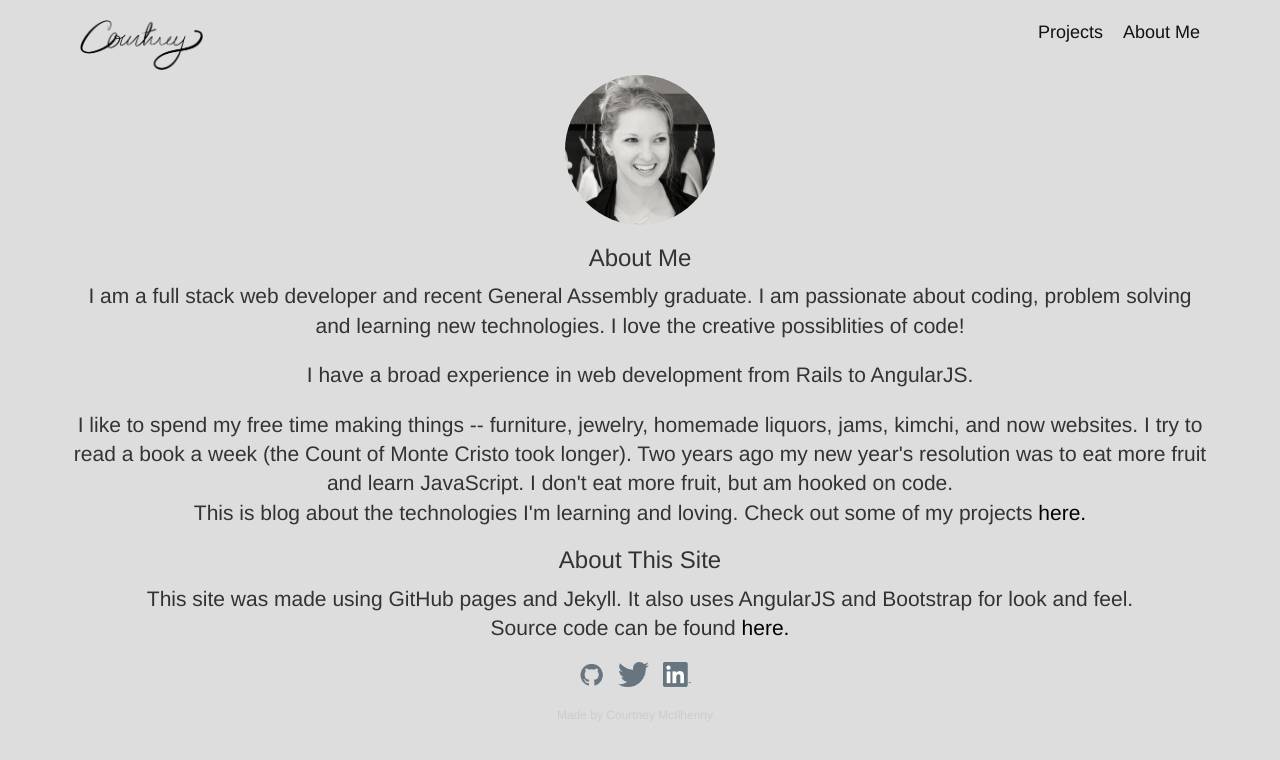
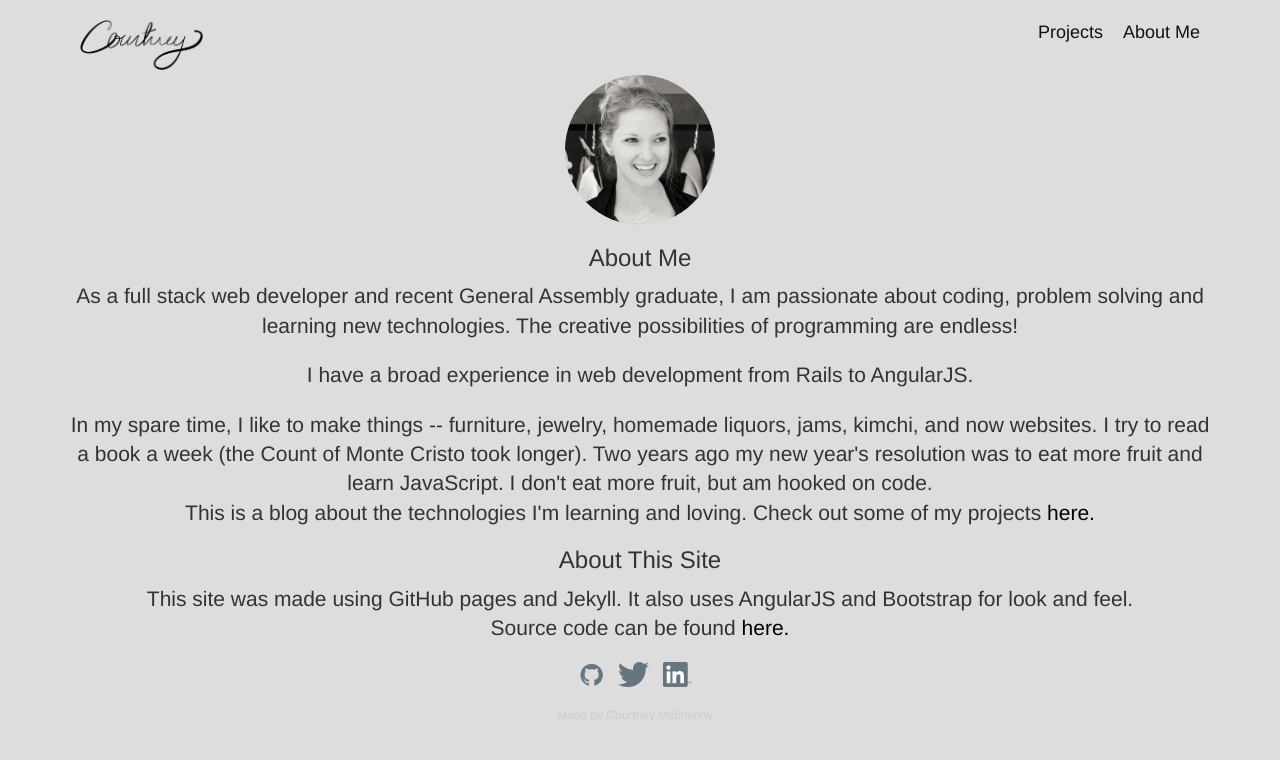
Before and after one commit to cmcilhenny/cmcilhenny.github.io, a Jekyll site: the page built from about.html, in a window 1280 px wide. Shown: the top 760 px of the page. Built offline with Jekyll 4.4.1, drawn with Linux system fonts in a browser that asks for light colours; nearby versions of some CDN libraries.

Commit message:
altering language in about me.

```diff
--- a/about.html
+++ b/about.html
@@ -6,11 +6,11 @@
 
 <img src="/images/headshot.jpg" class="img-circle center-block">
 <h3 class="text-center">About Me</h3>
-<p class="lead text-center">I am a full stack web developer and recent General Assembly graduate. I am passionate about coding, problem solving and learning new technologies. I love the creative possiblities of code!</p>
+<p class="lead text-center">As a full stack web developer and recent General Assembly graduate, I am passionate about coding, problem solving and learning new technologies. The creative possibilities of programming are endless!</p>
 
 <p class="lead text-center">I have a broad experience in web development from Rails to AngularJS. </p>
 
-<p class="lead text-center">I like to spend my free time making things -- furniture, jewelry, homemade liquors, jams, kimchi, and now websites. I try to read a book a week (the Count of Monte Cristo took longer). Two years ago my new year's resolution was to eat more fruit and learn JavaScript. I don't eat more fruit, but am hooked on code. <br>This is blog about the technologies I'm learning and loving. Check out some of my projects <a class="link" href="/projects.html">here.</a></p>
+<p class="lead text-center">In my spare time, I like to make things -- furniture, jewelry, homemade liquors, jams, kimchi, and now websites. I try to read a book a week (the Count of Monte Cristo took longer). Two years ago my new year's resolution was to eat more fruit and learn JavaScript. I don't eat more fruit, but am hooked on code. <br>This is a blog about the technologies I'm learning and loving. Check out some of my projects <a class="link" href="/projects.html">here.</a></p>
 
 <h3 class="text-center">About This Site</h3>
 <p class="lead text-center">This site was made using GitHub pages and Jekyll. It also uses AngularJS and Bootstrap for look and feel. <br>Source code can be found <a href="https://github.com/cmcilhenny/cmcilhenny.github.io" class="link">here.</a></p>
```
